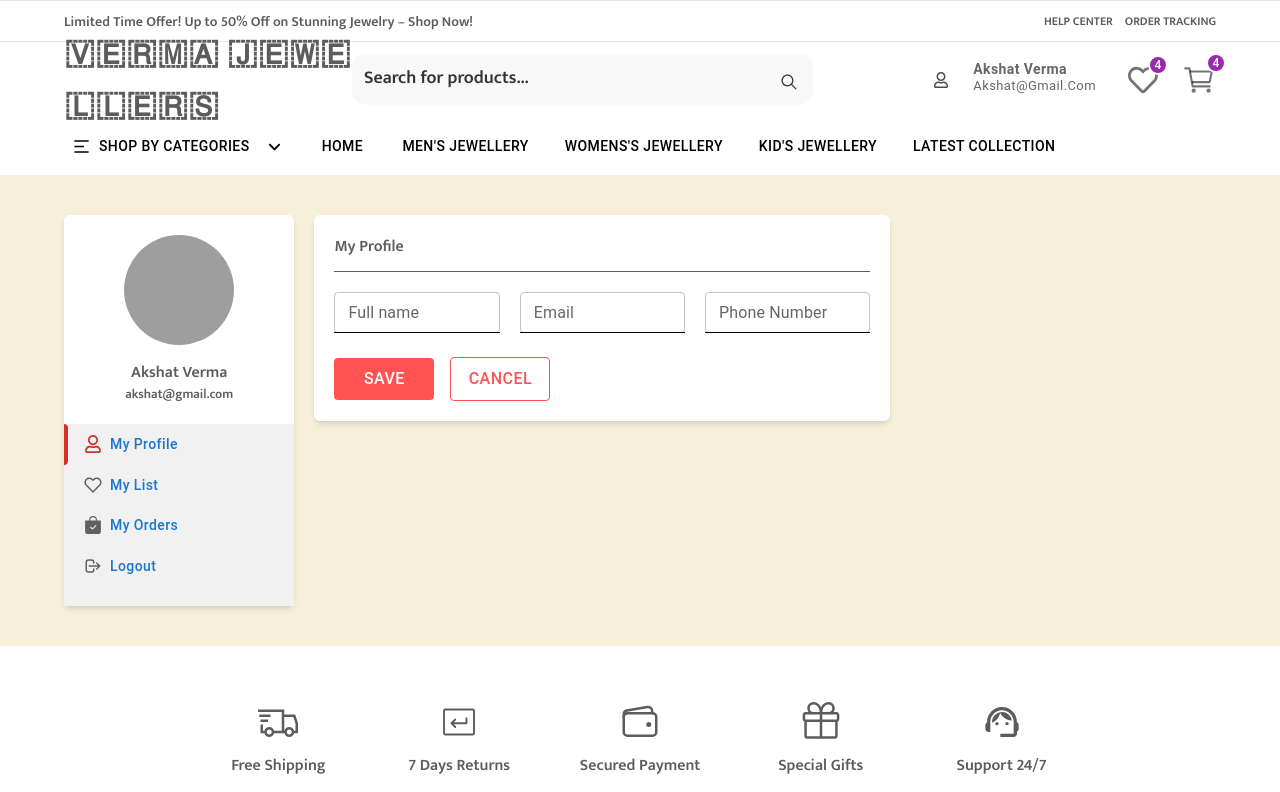
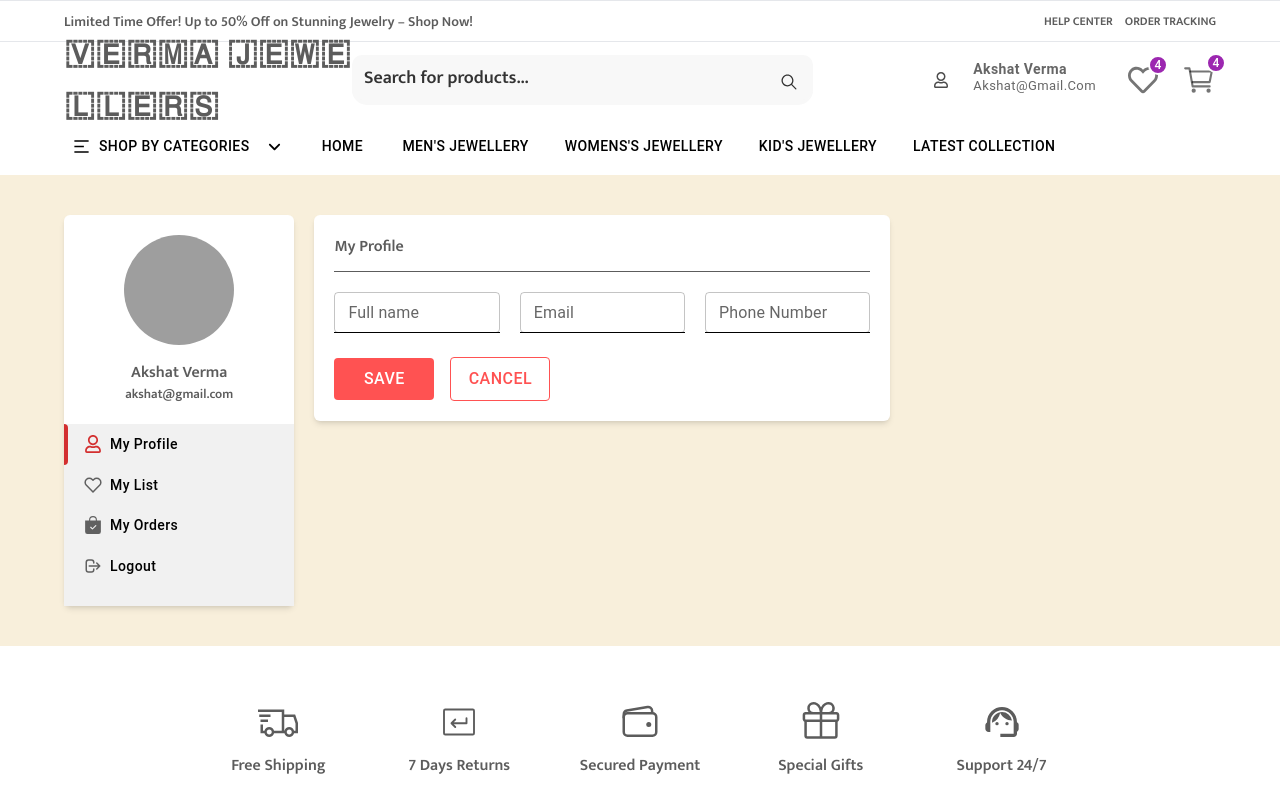
Before and after one commit to akshatverma1234/JewelleryWb, a Next.js app: page /my-account in a window 1280 px wide. Shown: the top 792 px of the page. Built offline with nearby package versions, Linux system fonts and the light colour scheme; grey boxes are pictures that could not be loaded; a web font is replaced by a local one.

Commit message:
Make changes in files for the my account page

```diff
--- a/app/my-account/page.jsx
+++ b/app/my-account/page.jsx
@@ -42,7 +42,7 @@ const MyAccount = () => {
                 <Link href="/my-account">
                   <Button
                     component="a"
-                    className={`SidebarBtn ${
+                    className={`SidebarBtn !text-black ${
                       isActive("/my-account") ? "TabHighlight" : ""
                     }`}
                   >
@@ -62,7 +62,7 @@ const MyAccount = () => {
                 <Link href="/my-list">
                   <Button
                     component="a"
-                    className={`SidebarBtn ${
+                    className={`SidebarBtn !text-black ${
                       isActive("/my-list") ? "TabHighlight" : ""
                     }`}
                   >
@@ -82,7 +82,7 @@ const MyAccount = () => {
                 <Link href="/my-orders">
                   <Button
                     component="a"
-                    className={`SidebarBtn ${
+                    className={`SidebarBtn !text-black ${
                       isActive("/my-orders") ? "TabHighlight" : ""
                     }`}
                   >
@@ -102,7 +102,7 @@ const MyAccount = () => {
                 <Link href="/my-logout">
                   <Button
                     component="a"
-                    className={`SidebarBtn ${
+                    className={`SidebarBtn !text-black ${
                       isActive("/logout") ? "TabHighlight" : ""
                     }`}
                   >
```
